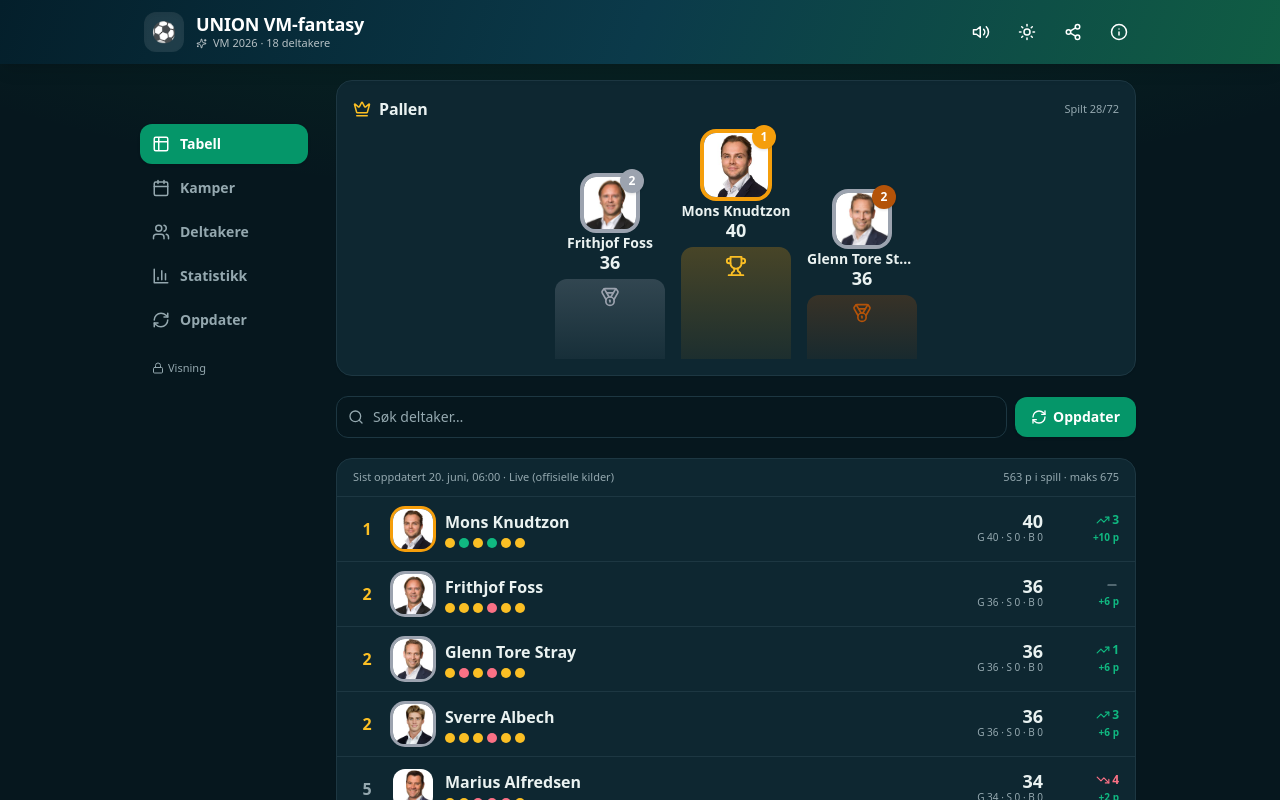
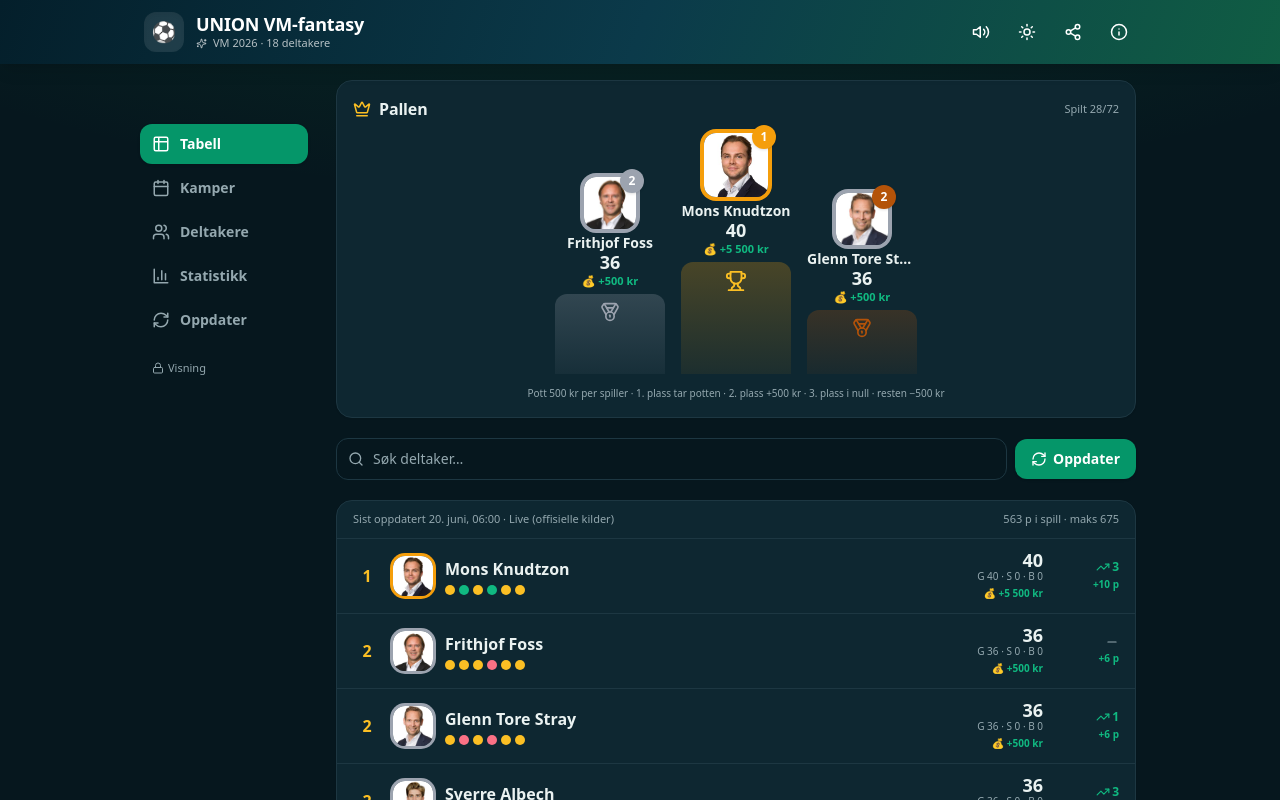
Before and after one commit to atle-code/union-vm-2026, a React (Vite) app in the folder union-vm-fantasy/: page / in a window 1280 px wide. Shown: the top 800 px of the page. Built offline with nearby package versions, Linux system fonts and the light colour scheme; no server answers.

Commit message:
Vis premiepenger (netto) i tabell og pall, fargekodet

```diff
--- a/union-vm-fantasy/src/App.jsx
+++ b/union-vm-fantasy/src/App.jsx
@@ -19,6 +19,7 @@ const GROUP_EXACT_BONUS = 2;
 const MAXPER = GROUP_OUTCOME + GROUP_EXACT_BONUS;
 const GROUP_MAX = 288, KO_MAX = 317, BONUS_MAX = 70, TOTAL_MAX = 675;
 const ADMIN_PASS = "VM2026";
+const STAKE = 500; // kr innsats per spiller
 
 const KEY = "vmf:v5";
 const SHARED = true;
@@ -149,6 +150,10 @@ function computeAll(results, fixtures, participants) {
   rows.sort((a, b) => b.total - a.total || b.pts - a.pts || b.exact - a.exact || a.p.name.localeCompare(b.p.name, "no"));
   let _lastTotal = null, _lastRank = 0;
   rows.forEach((r, i) => { if (r.total !== _lastTotal) { _lastRank = i + 1; _lastTotal = r.total; } r.rank = _lastRank; });
+  const _pot = rows.length * STAKE, _nWin = rows.filter((r) => r.rank === 1).length;
+  const _nonWinPay = rows.reduce((s, r) => r.rank === 1 ? s : s + (r.rank === 2 ? 2 * STAKE : r.rank === 3 ? STAKE : 0), 0);
+  const _winEach = _nWin ? (_pot - _nonWinPay) / _nWin : 0;
+  rows.forEach((r) => { r.prize = r.rank === 1 ? _winEach - STAKE : r.rank === 2 ? STAKE : r.rank === 3 ? 0 : -STAKE; });
   return { rows, played, remaining, totalRemaining: remaining.length * MAXPER + KO_MAX + BONUS_MAX };
 }
 
@@ -166,6 +171,8 @@ async function apiRefresh() { const r = await fetch("/api/refresh", { method: "P
 /* ---------- format ---------- */
 const fmtDate = (iso) => iso ? new Date(iso + "T12:00:00").toLocaleDateString("no-NO", { day: "2-digit", month: "short" }) : "—";
 const fmtStamp = (ts) => ts ? new Date(ts).toLocaleString("no-NO", { day: "2-digit", month: "short", hour: "2-digit", minute: "2-digit" }) : "—";
+const fmtKr = (v) => v > 0 ? "💰 +" + v.toLocaleString("no-NO") + " kr" : v < 0 ? "-" + Math.abs(v).toLocaleString("no-NO") + " kr" : "0 kr";
+const krClass = (v) => v > 0 ? "text-emerald-500" : v < 0 ? "text-rose-400" : "muted";
 const koDate = (f) => f.ko ? new Date(f.ko) : (f.date ? new Date(f.date + "T20:00:00") : null);
 const koTs = (f) => f.ko ? Date.parse(f.ko) : (f.date ? Date.parse(f.date + "T18:00:00Z") : 0);
 const OSLO_TZ = "Europe/Oslo";
@@ -533,12 +540,12 @@ function TabellView({ data, ds, prevRank, photos, search, setSearch, setOpenP, o
   return <div className="space-y-5">
     <div className="card rounded-2xl p-4 shadow-sm border hair">
       <div className="flex items-center justify-between mb-3"><h2 className="display text-base flex items-center gap-2"><Crown size={18} className="text-amber-400" /> Pallen</h2><span className="text-[11px] muted">Spilt {data.played.length}/{ds.fixtures.length}</span></div>
-      <div className="flex items-end justify-center gap-2 sm:gap-4">{order.map((idx) => { const r = podium[idx]; if (!r) return <div key={idx} className="flex-1" />; return <button key={idx} onClick={() => setOpenP(r)} className="flex-1 max-w-[110px] flex flex-col items-center" style={{ animation: "popIn .35s ease" }}><div className="relative mb-1"><Avatar id={r.p.id} name={r.p.name} photo={photos[r.p.id]} size={idx === 0 ? 64 : 52} rank={r.rank} /><div className="absolute -top-2 -right-2 w-6 h-6 rounded-full flex items-center justify-center text-white text-xs font-extrabold shadow" style={{ background: medals[idx] }}>{r.rank}</div></div><div className="text-sm font-bold truncate w-full text-center">{r.p.name}</div><div className="font-extrabold text-lg leading-none"><Pts v={r.total} /></div><div className={`w-full ${heights[idx]} rounded-t-xl mt-2 flex items-start justify-center pt-2`} style={{ background: `linear-gradient(180deg, ${medals[idx]}40, ${medals[idx]}10)` }}>{idx === 0 ? <Trophy size={22} className="text-amber-400" /> : <Medal size={20} style={{ color: medals[idx] }} />}</div></button>; })}</div>
+      <div className="flex items-end justify-center gap-2 sm:gap-4">{order.map((idx) => { const r = podium[idx]; if (!r) return <div key={idx} className="flex-1" />; return <button key={idx} onClick={() => setOpenP(r)} className="flex-1 max-w-[110px] flex flex-col items-center" style={{ animation: "popIn .35s ease" }}><div className="relative mb-1"><Avatar id={r.p.id} name={r.p.name} photo={photos[r.p.id]} size={idx === 0 ? 64 : 52} rank={r.rank} /><div className="absolute -top-2 -right-2 w-6 h-6 rounded-full flex items-center justify-center text-white text-xs font-extrabold shadow" style={{ background: medals[idx] }}>{r.rank}</div></div><div className="text-sm font-bold truncate w-full text-center">{r.p.name}</div><div className="font-extrabold text-lg leading-none"><Pts v={r.total} /></div><div className={`text-[11px] font-bold leading-none mt-1 ${krClass(r.prize)}`}>{fmtKr(r.prize)}</div><div className={`w-full ${heights[idx]} rounded-t-xl mt-2 flex items-start justify-center pt-2`} style={{ background: `linear-gradient(180deg, ${medals[idx]}40, ${medals[idx]}10)` }}>{idx === 0 ? <Trophy size={22} className="text-amber-400" /> : <Medal size={20} style={{ color: medals[idx] }} />}</div></button>; })}</div><p className="text-[10px] muted text-center mt-3">Pott 500 kr per spiller · 1. plass tar potten · 2. plass +500 kr · 3. plass i null · resten −500 kr</p>
     </div>
     <div className="flex items-center gap-2"><div className="relative flex-1"><Search size={16} className="absolute left-3 top-1/2 -translate-y-1/2 muted" /><input value={search} onChange={(e) => setSearch(e.target.value)} placeholder="Søk deltaker…" className="w-full pl-9 pr-3 py-2.5 rounded-xl border hair bg-transparent text-sm" /></div><button onClick={openUpdate} className="flex items-center gap-1.5 px-4 py-2.5 rounded-xl bg-emerald-600 text-white text-sm font-semibold shadow hover:bg-emerald-700"><RefreshCw size={16} /><span>Oppdater</span></button></div>
     <div className="card rounded-2xl overflow-hidden shadow-sm border hair">
       <div className="px-4 py-2.5 border-b hair flex items-center justify-between text-[11px] muted"><span className="truncate">Sist oppdatert {fmtStamp(ds.lastUpdated)}{ds.lastSource ? ` · ${ds.lastSource}` : ""}</span><span className="shrink-0 ml-2">{data.totalRemaining} p i spill · maks {TOTAL_MAX}</span></div>
-      {filtered.map((r) => { const delta = prevRank[r.p.id] ? prevRank[r.p.id] - r.rank : null; const _h = ds.history || []; const _ls = _h.length >= 2 ? _h[_h.length - 2].pts : null; const gain = _ls ? ((_h[_h.length - 1].pts[r.p.id] ?? 0) - (_ls[r.p.id] ?? 0)) : 0; return <button key={r.p.id} onClick={() => setOpenP(r)} className="w-full flex items-center gap-3 px-4 py-3 border-b hair last:border-0 hover:bg-emerald-500/10 text-left transition"><div className="w-7 text-center"><span className={`font-extrabold ${r.rank <= 3 ? "text-amber-400" : "muted"}`}>{r.rank}</span></div><Avatar id={r.p.id} name={r.p.name} photo={photos[r.p.id]} size={40} rank={r.rank} /><div className="flex-1 min-w-0"><div className="font-bold truncate">{r.p.name}</div><div className="mt-1"><FormDots form={r.form} /></div></div><div className="text-right"><div className="font-extrabold text-lg leading-none"><Pts v={r.total} /></div><div className="text-[10px] muted">G {r.group + (r.adjust || 0)} · S {r.ko} · B {r.bonus}</div></div><div className="w-16 flex flex-col items-end justify-center gap-0.5"><Delta d={delta} />{gain > 0 && <span className="text-[10px] font-bold text-emerald-500">+{gain} p</span>}</div></button>; })}
+      {filtered.map((r) => { const delta = prevRank[r.p.id] ? prevRank[r.p.id] - r.rank : null; const _h = ds.history || []; const _ls = _h.length >= 2 ? _h[_h.length - 2].pts : null; const gain = _ls ? ((_h[_h.length - 1].pts[r.p.id] ?? 0) - (_ls[r.p.id] ?? 0)) : 0; return <button key={r.p.id} onClick={() => setOpenP(r)} className="w-full flex items-center gap-3 px-4 py-3 border-b hair last:border-0 hover:bg-emerald-500/10 text-left transition"><div className="w-7 text-center"><span className={`font-extrabold ${r.rank <= 3 ? "text-amber-400" : "muted"}`}>{r.rank}</span></div><Avatar id={r.p.id} name={r.p.name} photo={photos[r.p.id]} size={40} rank={r.rank} /><div className="flex-1 min-w-0"><div className="font-bold truncate">{r.p.name}</div><div className="mt-1"><FormDots form={r.form} /></div></div><div className="text-right"><div className="font-extrabold text-lg leading-none"><Pts v={r.total} /></div><div className="text-[10px] muted">G {r.group + (r.adjust || 0)} · S {r.ko} · B {r.bonus}</div><div className={`text-[10px] font-bold mt-0.5 ${krClass(r.prize)}`}>{fmtKr(r.prize)}</div></div><div className="w-16 flex flex-col items-end justify-center gap-0.5"><Delta d={delta} />{gain > 0 && <span className="text-[10px] font-bold text-emerald-500">+{gain} p</span>}</div></button>; })}
       {filtered.length === 0 && <div className="p-6 text-center muted text-sm">Ingen deltakere matcher søket.</div>}
     </div>
     <p className="text-[11px] muted px-1 flex items-center flex-wrap gap-x-2 gap-y-1"><span className="inline-flex items-center gap-1"><span className="w-2.5 h-2.5 rounded-full bg-emerald-500" /> eksakt 4p</span><span className="inline-flex items-center gap-1"><span className="w-2.5 h-2.5 rounded-full bg-amber-400" /> utfall 2p</span><span className="inline-flex items-center gap-1"><span className="w-2.5 h-2.5 rounded-full bg-rose-400" /> bom</span><span className="inline-flex items-center gap-1"><Lock size={11} /> tips låst</span><span className="inline-flex items-center gap-1">· maks {TOTAL_MAX}: gruppe {GROUP_MAX} + sluttspill {KO_MAX} + bonus {BONUS_MAX}</span><span className="inline-flex items-center gap-1"><TrendingUp size={11} className="text-emerald-500" /> plasser + poeng siste runde</span></p>
```
